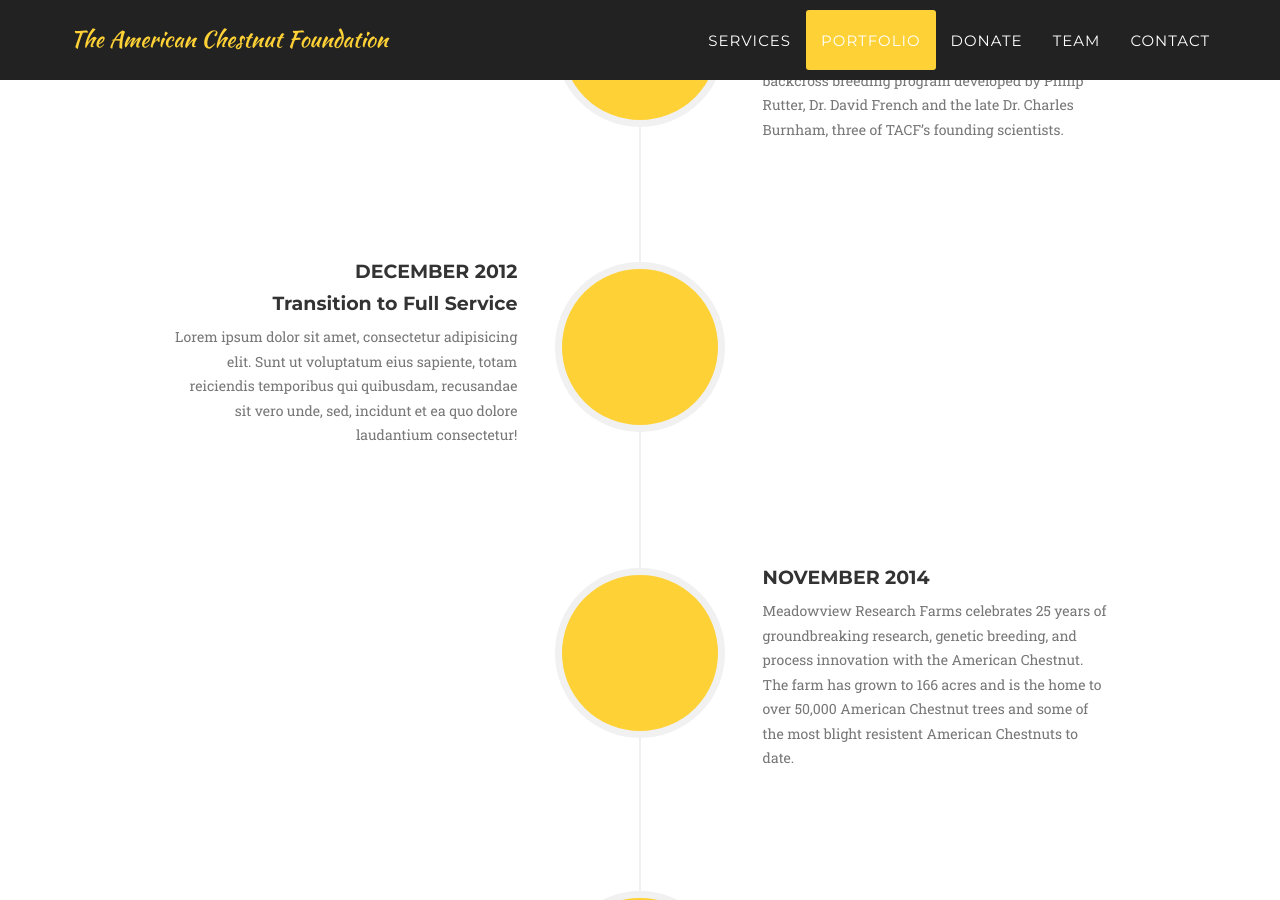
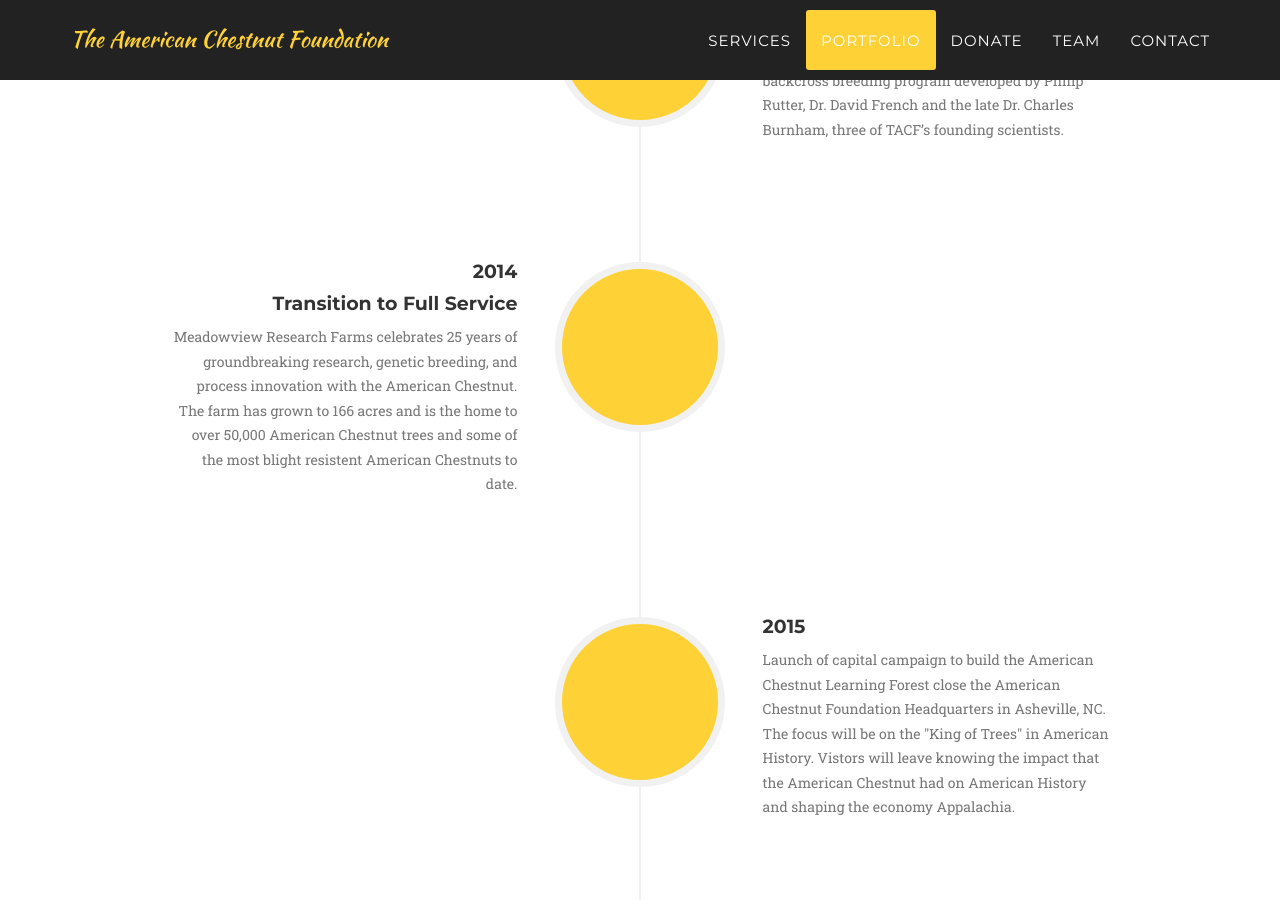
Before and after one commit to dana-phillips/american-chestnut-foundation, a Jekyll site: the page built from index.html, in a window 1280 px wide and 900 px high, scrolled down 3559 px. Built offline with Jekyll 4.4.1, drawn with Linux system fonts in a browser that asks for light colours; some web fonts are replaced.

Commit message:
corrected time line order and filled in last blank date

```diff
--- a/_includes/donate.html
+++ b/_includes/donate.html
@@ -44,11 +44,11 @@
                             </div>
                             <div class="timeline-panel">
                                 <div class="timeline-heading">
-                                    <h4>December 2012</h4>
+                                    <h4>2014</h4>
                                     <h4 class="subheading">Transition to Full Service</h4>
                                 </div>
                                 <div class="timeline-body">
-                                    <p class="text-muted">Lorem ipsum dolor sit amet, consectetur adipisicing elit. Sunt ut voluptatum eius sapiente, totam reiciendis temporibus qui quibusdam, recusandae sit vero unde, sed, incidunt et ea quo dolore laudantium consectetur!</p>
+                                    <p class="text-muted">Meadowview Research Farms celebrates 25 years of groundbreaking research, genetic breeding, and process innovation with the American Chestnut. The farm has grown to 166 acres and is the home to over 50,000 American Chestnut trees and some of the most blight resistent American Chestnuts to date.</p>
                                 </div>
                             </div>
                         </li>
@@ -58,11 +58,11 @@
                             </div>
                             <div class="timeline-panel">
                                 <div class="timeline-heading">
-                                    <h4>November 2014</h4>
+                                    <h4>2015</h4>
                                     <h4 class="subheading"></h4>
                                 </div>
                                 <div class="timeline-body">
-                                    <p class="text-muted">Meadowview Research Farms celebrates 25 years of groundbreaking research, genetic breeding, and process innovation with the American Chestnut. The farm has grown to 166 acres and is the home to over 50,000 American Chestnut trees and some of the most blight resistent American Chestnuts to date.</p>
+                                    <p class="text-muted">Launch of capital campaign to build the American Chestnut Learning Forest close the American Chestnut Foundation Headquarters in Asheville, NC. The focus will be on the "King of Trees" in American History. Vistors will leave knowing the impact that the American Chestnut had on American History and shaping the economy Appalachia.</p>
                                 </div>
                             </div>
                         </li>
```
